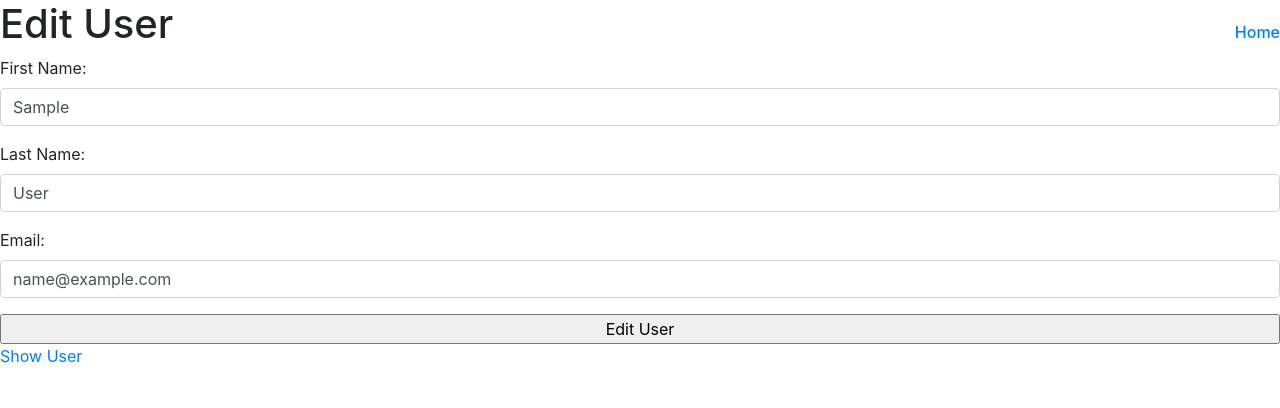
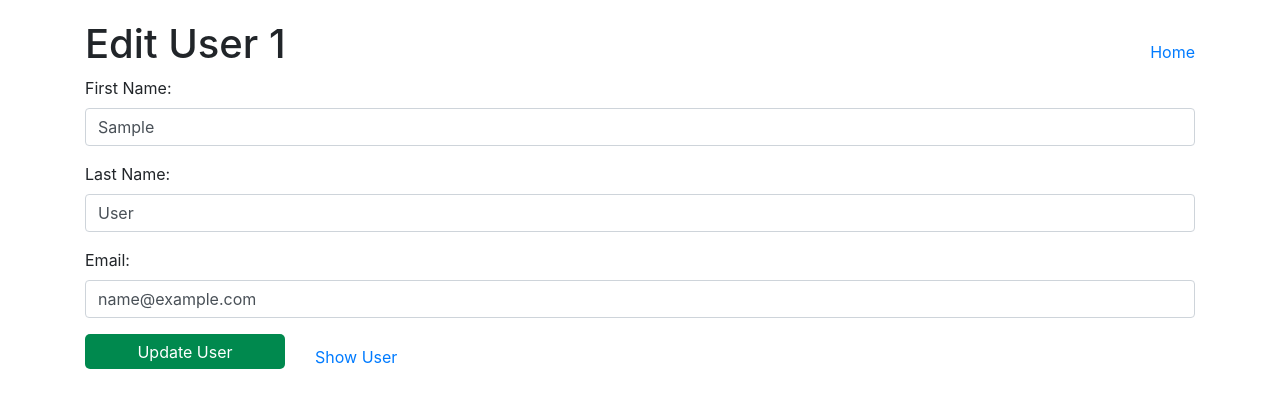
Before and after one commit to Matthew-Luk/Python-Bootcamp, a Flask app: page /users/1/edit in a window 1280 px wide. Shown: the top 408 px of the page. Run offline with Flask 2, Linux system fonts and the light colour scheme; tables that the repository leaves empty or names only in its code hold one stand-in row (values such as "Sample post").

Commit message:
fixed spacing and styled button

```diff
--- a/Flask_MySQL/CRUD/users_CRUD/templates/edit.html
+++ b/Flask_MySQL/CRUD/users_CRUD/templates/edit.html
@@ -5,10 +5,15 @@
     <meta http-equiv="X-UA-Compatible" content="IE=edge">
     <meta name="viewport" content="width=device-width, initial-scale=1.0">
     <link rel="stylesheet" href="https://cdn.jsdelivr.net/npm/bootstrap@4.3.1/dist/css/bootstrap.min.css" integrity="sha384-ggOyR0iXCbMQv3Xipma34MD+dH/1fQ784/j6cY/iJTQUOhcWr7x9JvoRxT2MZw1T" crossorigin="anonymous">
+    <link rel="stylesheet" type="text/css" href="{{ url_for('static', filename='style.css') }}">
     <title>Edit</title>
 </head>
 <body>
-    <h1 class="d-flex justify-content-between">Edit User<span><a style="font-size:medium;" href="/users">Home</a></span></h1>
+    <div class="container">
+        <div class="header">
+            <h1>Edit User {{user.id}}</h1>
+            <a href="/">Home</a>
+        </div>
         <form class="d-flex flex-column" action="/users/update" method="post">
             <input type="hidden" name="id" value="{{user.id}}">
             <div class="form-group">
@@ -23,8 +28,11 @@
                 <label for="email" >Email:</label>
                 <input class="form-control" type="text" name="email" value="{{user.email}}">
             </div>
-        <input type="submit" value="Edit User">
-        <a href="/users/{{user.id}}">Show User</a>
+            <div class="btn-group">
+                <input id="btn" type="submit" value="Update User">
+                <a id="show_user" href="/users/{{user.id}}">Show User</a>
+            </div>
         </form>
+    </div>
 </body>
 </html>
```
Lines whose indentation alone changed are shown as unchanged.
